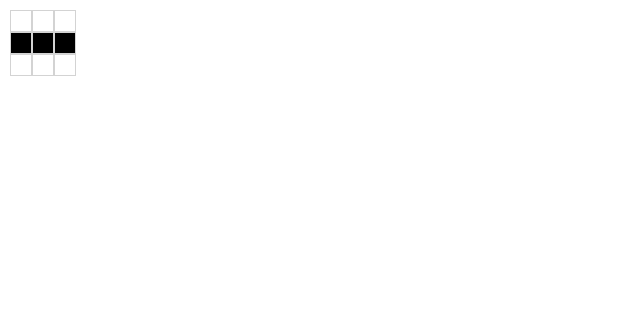
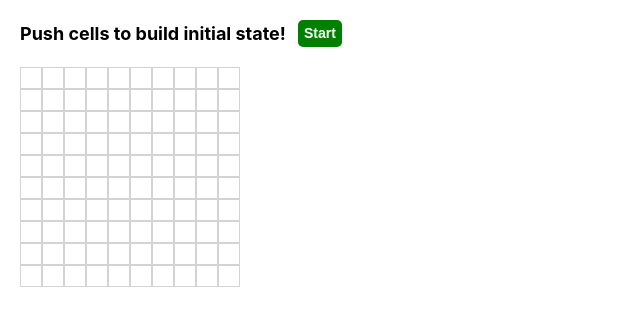
Before and after one commit to ohno418/life-game-simulator, a React (Create React App) app: page / in a window 1280 px wide. Shown: the top 326 px of the page, without its empty margins (0-640 px from the left). Built offline with nearby package versions, Linux system fonts and the light colour scheme.

Commit message:
Users can make initial states

```diff
--- a/src/App.tsx
+++ b/src/App.tsx
@@ -4,11 +4,8 @@ import styled from 'styled-components';
 type CellState = 0 | 1;
 
 class State {
-  cells: CellState[][] = [
-    [0, 1, 0],
-    [0, 1, 0],
-    [0, 1, 0],
-  ];
+  cells: CellState[][] = new Array(10).fill(new Array(10).fill(0));
+  isStarted: boolean = false;
 }
 
 export default class App extends React.Component<{}, State> {
@@ -17,19 +14,28 @@ export default class App extends React.Component<{}, State> {
     this.state = new State();
   }
 
-  componentDidMount() {
-    setInterval(this.goToNextGeneration, 500);
-  }
-
   render() {
-    const { cells } = this.state;
+    const { cells, isStarted } = this.state;
 
     return (
       <Wrapper>
-        {cells.map(cellRow => (
-          <Row>
-            {cellRow.map(cell => (
-              <Cell isLiving={cell === 1} />
+        {isStarted || (
+          <Starter>
+            <div>Push cells to build initial state!</div>
+            <StartButton onClick={this.start}>
+              Start
+            </StartButton>
+          </Starter>
+        )}
+
+        {cells.map((cellRow, y) => (
+          <Row key={y}>
+            {cellRow.map((cell, x) => (
+              <Cell
+                key={`${x},${y}`}
+                isLiving={cell === 1}
+                onClick={() => this.changeState(x, y)}
+              />
             ))}
           </Row>
         ))}
@@ -37,12 +43,34 @@ export default class App extends React.Component<{}, State> {
     );
   }
 
+  private start = () => {
+    setInterval(this.goToNextGeneration, 500);
+    this.setState({ isStarted: true });
+  };
+
+  private changeState = (
+    x: number,
+    y: number,
+  ) => {
+    const { cells, isStarted } = this.state;
+    if (isStarted) {
+      return;
+    }
+
+    const newCells = cells.map((cs, yIndex) => {
+      return cs.map((c, xIndex) => {
+        return (xIndex === x && yIndex === y) ? ((c ^ 1) as CellState) : c;
+      });
+    });
+    this.setState({ cells: newCells });
+  };
+
   private goToNextGeneration = () => {
     const { cells } = this.state;
     const nextGenerationCells =
-      cells.map((cellRow, yAxisIndex) => {
-        return cellRow.map((cell, xAxisIndex) => {
-          const surroundingLivingCount = this.getSurroundingLivingCount(xAxisIndex, yAxisIndex);
+      cells.map((cellRow, y) => {
+        return cellRow.map((cell, x) => {
+          const surroundingLivingCount = this.getSurroundingLivingCount(x, y);
           return this.getNextState(
             cell,
             surroundingLivingCount,
@@ -53,19 +81,19 @@ export default class App extends React.Component<{}, State> {
   };
 
   private getSurroundingLivingCount = (
-    xAxisIndex: number,
-    yAxisIndex: number,
+    x: number,
+    y: number,
   ): number => {
     const { cells } = this.state;
     const surroundingCells = [
-      cells[yAxisIndex - 1]?.[xAxisIndex - 1],
-      cells[yAxisIndex - 1]?.[xAxisIndex],
-      cells[yAxisIndex - 1]?.[xAxisIndex + 1],
-      cells[yAxisIndex][xAxisIndex - 1],
-      cells[yAxisIndex][xAxisIndex + 1],
-      cells[yAxisIndex + 1]?.[xAxisIndex - 1],
-      cells[yAxisIndex + 1]?.[xAxisIndex],
-      cells[yAxisIndex + 1]?.[xAxisIndex + 1],
+      cells[y - 1]?.[x - 1],
+      cells[y - 1]?.[x],
+      cells[y - 1]?.[x + 1],
+      cells[y][x - 1],
+      cells[y][x + 1],
+      cells[y + 1]?.[x - 1],
+      cells[y + 1]?.[x],
+      cells[y + 1]?.[x + 1],
     ];
     return surroundingCells.filter(e => e === 1).length;
   };
@@ -82,9 +110,15 @@ export default class App extends React.Component<{}, State> {
           return 0;
         }
       case 1:
-        if (surroundingLivingCellCount <= 1 || surroundingLivingCellCount >= 4) {
+        if (
+          surroundingLivingCellCount <= 1 ||
+          surroundingLivingCellCount >= 4
+        ) {
           return 0;
-        } else if (surroundingLivingCellCount === 2 || surroundingLivingCellCount === 3) {
+        } else if (
+          surroundingLivingCellCount === 2 ||
+          surroundingLivingCellCount === 3
+        ) {
           return 1;
         }
       default:
@@ -94,7 +128,27 @@ export default class App extends React.Component<{}, State> {
 }
 
 const Wrapper = styled.div`
-  padding: 10px;
+  padding: 20px;
+`;
+
+const Starter = styled.div`
+  display: flex;
+  align-items: center;
+  font-size: 18px;
+  font-weight: bold;
+  margin-bottom: 20px;
+`;
+
+const StartButton = styled.button`
+  background-color: green;
+  color: white;
+  font-size: 14px;
+  font-weight: bold;
+  line-height: 25px;
+  border: none;
+  border-radius: 5px;
+  margin-left: 12px;
+  cursor: pointer;
 `;
 
 const Row = styled.div`
```
